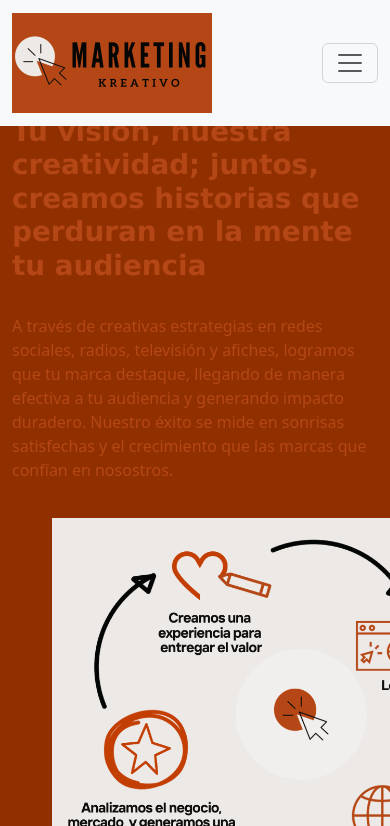
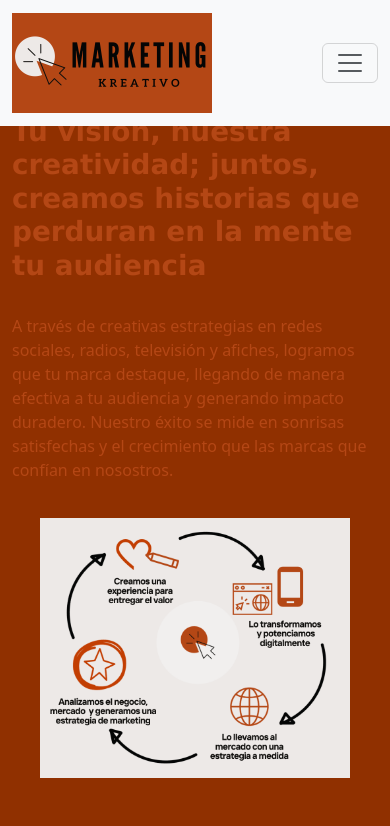
Before and after one commit to Manualenca/PONG-APP, a Django app: page / in a window 390 px wide; the page is wider, and only the part inside the window is pictured. Shown: the top 826 px of that part. Run offline with Django 4.2, Linux system fonts and the light colour scheme.

Commit message:
responsive

```diff
--- a/Proyecto/Marketing/VentayFact/templates/index.html
+++ b/Proyecto/Marketing/VentayFact/templates/index.html
@@ -18,9 +18,8 @@
 
       </div>
 
-    <div class="col">
-        <img id="inicio" src="{% static 'img\design.png' %}" alt="diseño" height="450px">
-      </div>
+        <img id="inicio" class="img-fluid" src="{% static 'img\design.png' %}" alt="diseño" height="450px">
+
     </div>
 </div>
 
--- a/Proyecto/Marketing/VentayFact/templates/nosotros.html
+++ b/Proyecto/Marketing/VentayFact/templates/nosotros.html
@@ -18,9 +18,9 @@
                 <p><b>Nuestra misión: </b>Lograr los objetivos de los clientes a través de estrategias efectivas y actualizadas, desarrollando campañas destacadas en estrecha colaboración con ellos</p>
 
             </div>
-        <div class="col">
+
         <img src="{% static 'img/marketing.jpg' %}" alt="Marketing" height="300px">
-        </div>
+
         </div>
     </div>
 
```
Lines whose indentation alone changed are shown as unchanged.
